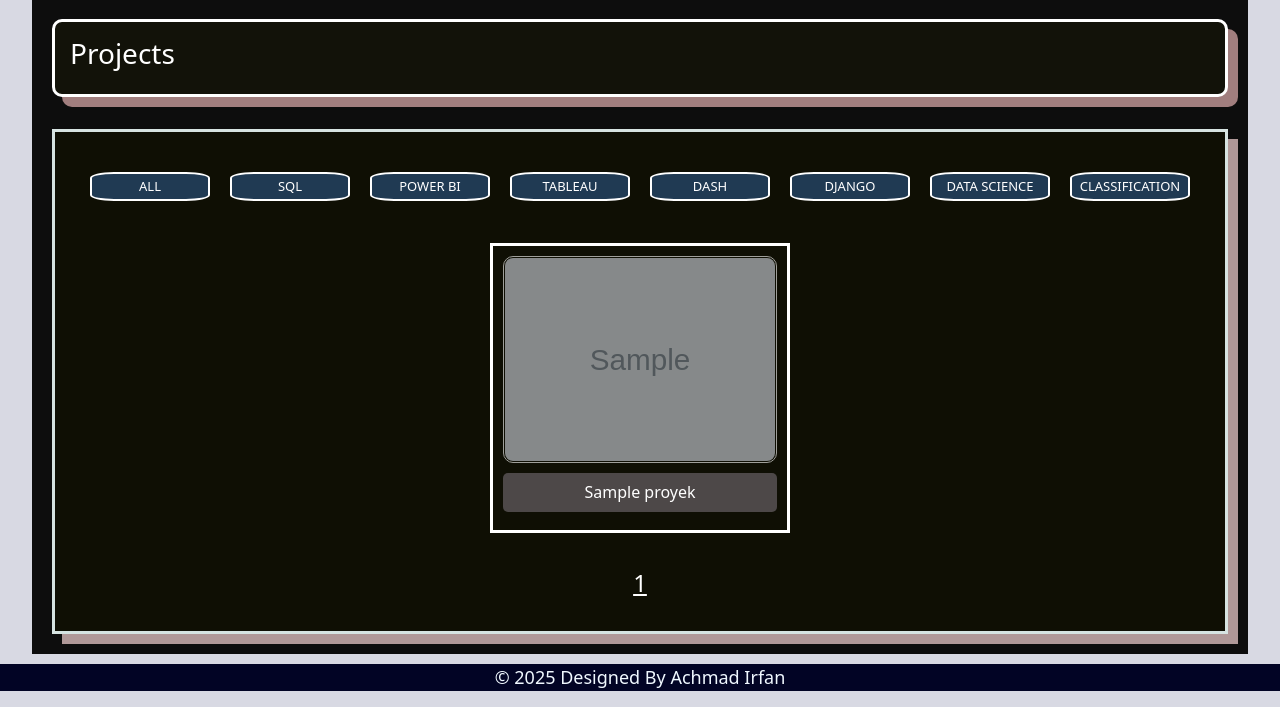
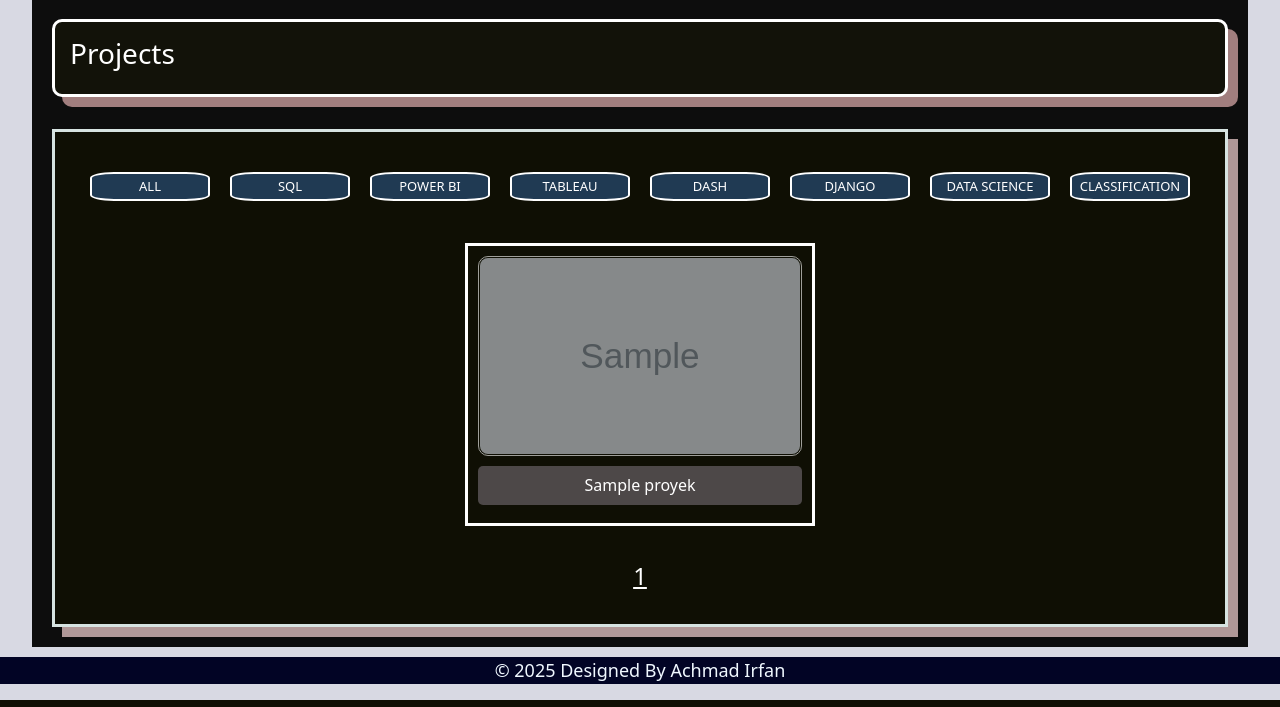
Before and after one commit to achmad-irfan/NEWPORTFOLIO, a Django app: page /project in a window 1280 px wide. Shown: the part 107-814 px from the top of the page. Run offline with Django 4.2, Linux system fonts and the light colour scheme; tables that the repository leaves empty hold one stand-in row (values such as "Sample post"); grey boxes marked "Sample" are stand-in pictures.

Commit message:
edit css lagi

```diff
--- a/project/static/project/css/styles.css
+++ b/project/static/project/css/styles.css
@@ -32,24 +32,28 @@
 .thumbnail {
   display: grid;
   gap: 20px;
-  grid-template-columns: repeat(auto-fit, minmax(300px, 300px));
+  grid-template-columns: repeat(auto-fit, minmax(350px, 350px));
   justify-content: center;
   width: 100%;
   margin: 0 auto;
 }
 
 .projectImage {
+  max-width: 350px;
+  width: 100%;
   border: 3px solid white;
   padding: 10px;
+  box-sizing: border-box;
 }
+
 .projectImage img {
   width: 100%;
-  max-width: 300px;
-  height: auto;
+  height: 200px;
   border-radius: 10px;
   border: 1px solid white;
   padding: 1px;
   object-fit: cover;
+  box-sizing: border-box;
 }
 
 .projectImage h6 {
```
